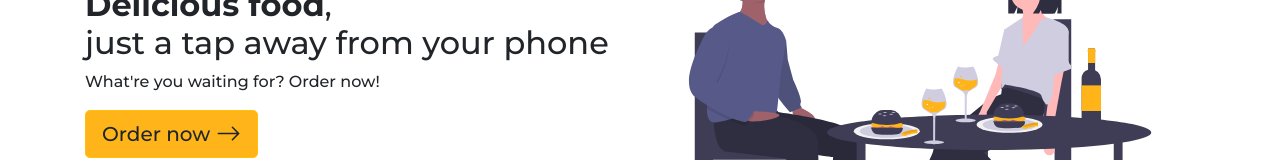
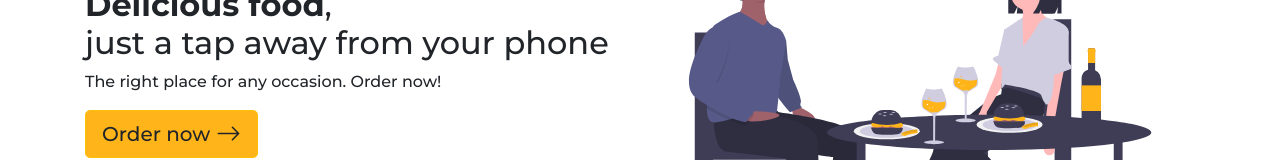
Before and after one commit to ahmadyulinu/vcanteen, a Vue app: page / in a window 1280 px wide. Shown: the part 217-377 px from the top of the page. Built offline with nearby package versions, Linux system fonts and the light colour scheme; data requests are answered from the project's data file; what vue-toast-notification would draw is missing.

Commit message:
Edit paragraph

```diff
--- a/src/components/Hero.vue
+++ b/src/components/Hero.vue
@@ -10,7 +10,7 @@
                 <strong>Delicious food</strong>, <br />just a tap away from your
                 phone
               </h2>
-              <p>What're you waiting for? Order now!</p>
+              <p>The right place for any occasion. Order now!</p>
               <router-link
                 class="btn btn-lg btn-warning"
                 name="pesan"
```
